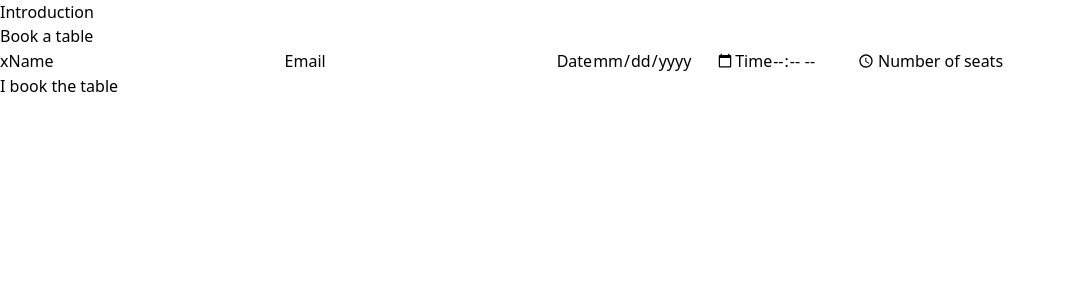
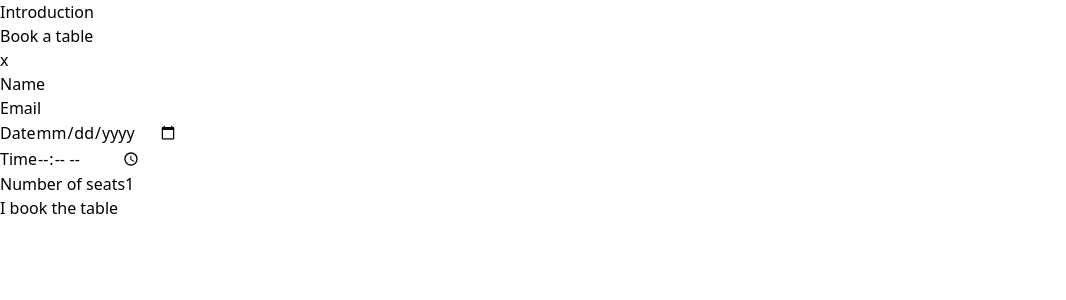
Before and after one commit to sz-sebestyen/pizza, a React app in the folder frontend/: page / in a window 1280 px wide. Both pictures are taken after a click on the button "Book a table". Shown: the top 300 px of the page, without its empty margins (0-1066 px from the left). Built offline with nearby package versions, Linux system fonts and the light colour scheme; no server answers.

Commit message:
Add controlled inputs to booking form

```diff
--- a/frontend/src/components/BookForm/BookForm.jsx
+++ b/frontend/src/components/BookForm/BookForm.jsx
@@ -1,9 +1,25 @@
-import React from "react";
+import React, { useState, useEffect } from "react";
 import ScreenShadow from "./ScreenShadow";
 import Submit from "./Submit";
 import CloseButton from "./CloseButton";
 
 function BookForm({ setIsBooking }) {
+  const [form, setForm] = useState({
+    name: "",
+    email: "",
+    date: "",
+    time: "",
+    seats: 1,
+  });
+
+  const handleChange = ({ target: { name, value } }) => {
+    setForm((prevForm) => ({ ...prevForm, [name]: value }));
+  };
+
+  const { name, email, date, time, seats } = form;
+
+  useEffect(() => {}, [name]);
+
   return (
     <div>
       <ScreenShadow {...{ setIsBooking }} />
@@ -11,20 +27,67 @@ function BookForm({ setIsBooking }) {
       <div>
         <CloseButton {...{ setIsBooking }} />
 
-        <label htmlFor="name">Name</label>
-        <input type="text" name="name" id="name" />
+        <div>
+          <div>
+            <label htmlFor="name">Name</label>
+            <input
+              type="text"
+              name="name"
+              id="name"
+              value={form.name}
+              onChange={handleChange}
+              required
+            />
+          </div>
 
-        <label htmlFor="email">Email</label>
-        <input type="email" name="email" id="email" />
+          <div>
+            <label htmlFor="email">Email</label>
+            <input
+              type="email"
+              name="email"
+              id="email"
+              value={form.email}
+              onChange={handleChange}
+              required
+            />
+          </div>
 
-        <label htmlFor="date">Date</label>
-        <input type="date" name="date" id="date" />
+          <div>
+            <label htmlFor="date">Date</label>
+            <input
+              type="date"
+              name="date"
+              id="date"
+              value={form.date}
+              onChange={handleChange}
+              required
+            />
+          </div>
 
-        <label htmlFor="time">Time</label>
-        <input type="time" name="time" id="time" />
+          <div>
+            <label htmlFor="time">Time</label>
+            <input
+              type="time"
+              name="time"
+              id="time"
+              value={form.time}
+              onChange={handleChange}
+              required
+            />
+          </div>
 
-        <label htmlFor="seats">Number of seats</label>
-        <input type="number" name="seats" id="seats" />
+          <div>
+            <label htmlFor="seats">Number of seats</label>
+            <input
+              type="number"
+              name="seats"
+              id="seats"
+              value={form.seats}
+              onChange={handleChange}
+              required
+            />
+          </div>
+        </div>
 
         <Submit />
       </div>
```
